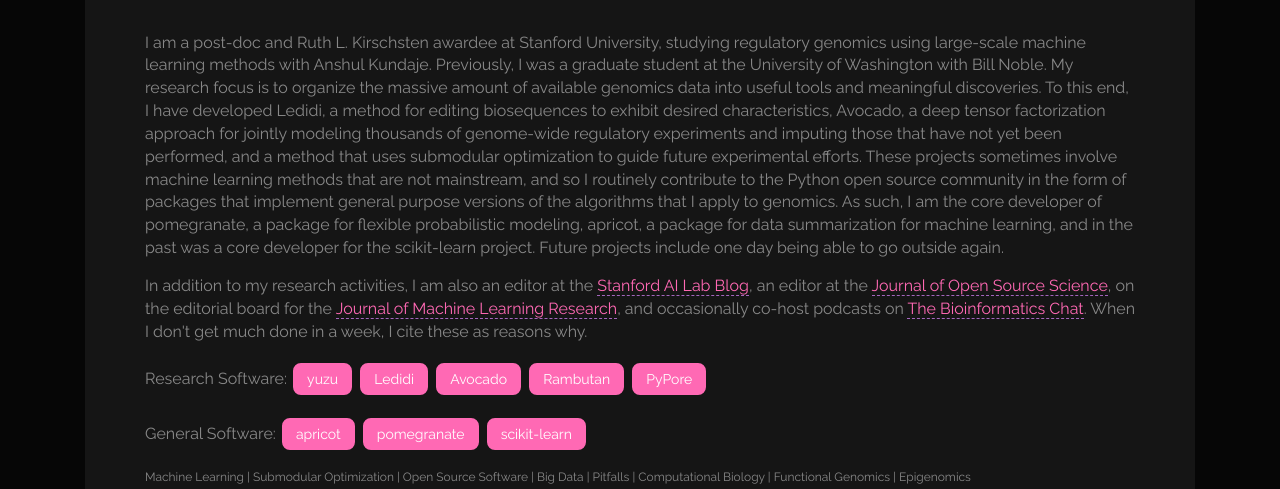
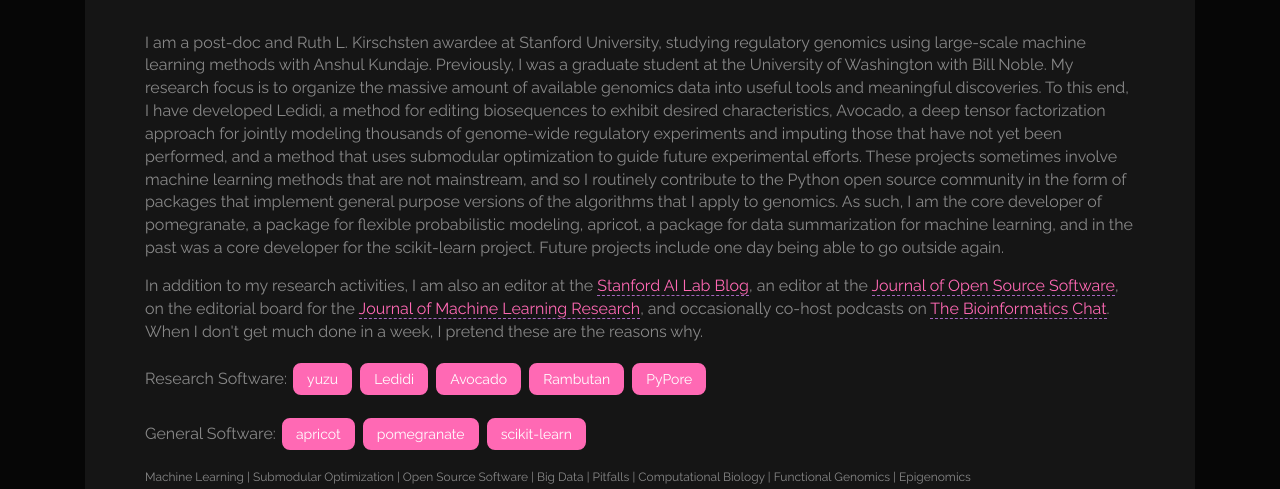
Before and after one commit to jmschrei/jmschrei.github.io, a plain HTML site: page index.html in a window 1280 px wide. Shown: the part 311-800 px from the top of the page. Drawn offline with nearby package versions, Linux system fonts and the light colour scheme.

Commit message:
FIX name

```diff
--- a/index.html
+++ b/index.html
@@ -156,7 +156,7 @@
       <br><br>
       <p style="font-size:16px">I am a post-doc and Ruth L. Kirschsten awardee at Stanford University, studying regulatory genomics using large-scale machine learning methods with Anshul Kundaje. Previously, I was a graduate student at the University of Washington with Bill Noble. My research focus is to organize the massive amount of available genomics data into useful tools and meaningful discoveries. To this end, I have developed Ledidi, a method for editing biosequences to exhibit desired characteristics, Avocado, a deep tensor factorization approach for jointly modeling thousands of genome-wide regulatory experiments and imputing those that have not yet been performed, and a method that uses submodular optimization to guide future experimental efforts. These projects sometimes involve machine learning methods that are not mainstream, and so I routinely contribute to the Python open source community in the form of packages that implement general purpose versions of the algorithms that I apply to genomics. As such, I am the core developer of pomegranate, a package for flexible probabilistic modeling, apricot, a package for data summarization for machine learning, and in the past was a core developer for the scikit-learn project. Future projects include one day being able to go outside again.  </p>
 
-      <p style="font-size:16px"> In addition to my research activities, I am also an editor at the <a href="https://ai.stanford.edu/blog/" target="_blank">Stanford AI Lab Blog</a>, an editor at the <a href="https://joss.theoj.org/" target="_blank">Journal of Open Source Science</a>, on the editorial board for the <a href="https://www.jmlr.org/" target="_blank">Journal of Machine Learning Research</a>, and occasionally co-host podcasts on <a href="https://bioinformatics.chat/" target="_blank">The Bioinformatics Chat</a>. When I don't get much done in a week, I cite these as reasons why.
+      <p style="font-size:16px"> In addition to my research activities, I am also an editor at the <a href="https://ai.stanford.edu/blog/" target="_blank">Stanford AI Lab Blog</a>, an editor at the <a href="https://joss.theoj.org/" target="_blank">Journal of Open Source Software</a>, on the editorial board for the <a href="https://www.jmlr.org/" target="_blank">Journal of Machine Learning Research</a>, and occasionally co-host podcasts on <a href="https://bioinformatics.chat/" target="_blank">The Bioinformatics Chat</a>. When I don't get much done in a week, I pretend these are the reasons why.
 
       <p style="font-size:16px">Research Software:
         <a style="text-decoration:none;color:white" href="https://github.com/kundajelab/yuzu"           class="projbutton button" target="_blank"> yuzu </a>
```
